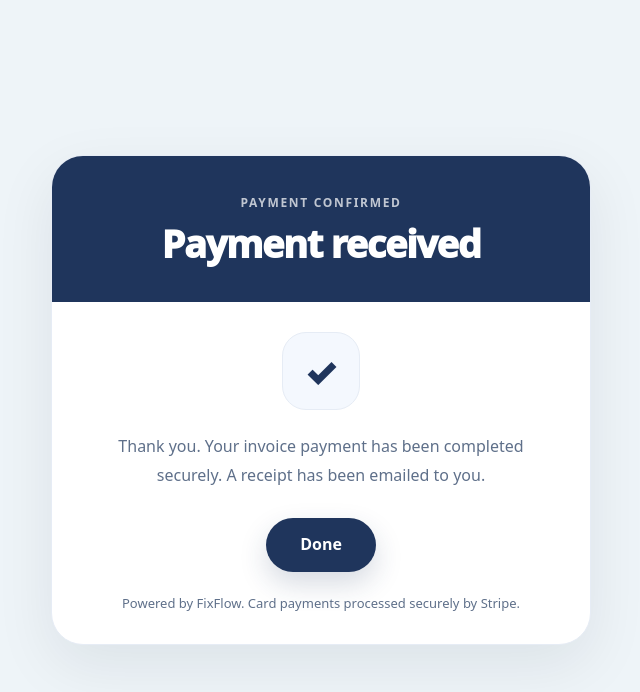
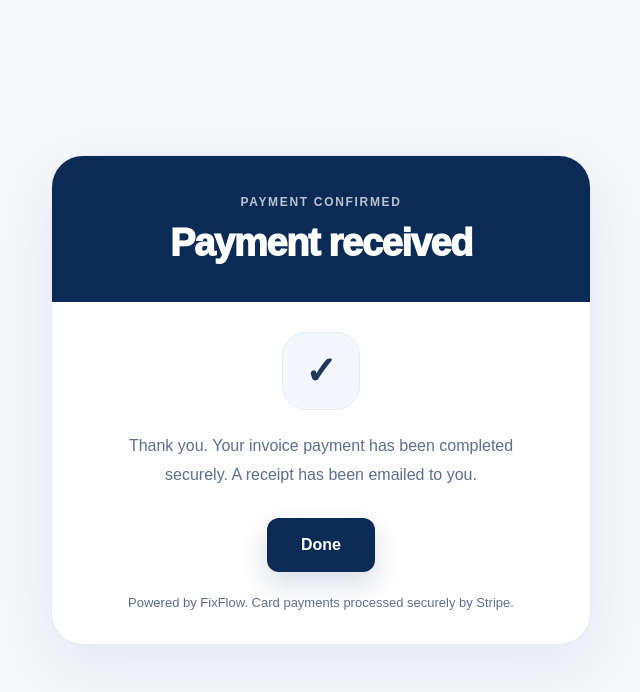
Before and after one commit to info284/fixflow, a Next.js app: page /pay/receipt in a window 1280 px wide. Shown: the top 692 px of the page, without its empty margins (319-959 px from the left). Built offline with nearby package versions, Linux system fonts and the light colour scheme.

Commit message:
Match payment page styling to email template

```diff
--- a/app/message/[id]/page.tsx
+++ b/app/message/[id]/page.tsx
@@ -368,7 +368,7 @@ const buttonStyle: React.CSSProperties = {
   padding: "0 18px",
   border: "none",
   borderRadius: 999,
-  background: "#1f355c",
+  background: "#0B2A55",
   color: "#ffffff",
   fontSize: 14,
   fontWeight: 800,
--- a/app/pay/[invoiceId]/PayInvoiceClient.tsx
+++ b/app/pay/[invoiceId]/PayInvoiceClient.tsx
@@ -82,12 +82,12 @@ return (
 <main
 style={{
 minHeight: "100vh",
-background: "#eef4f8",
+background: "#F6F8FC",
 display: "grid",
 placeItems: "center",
 padding: 20,
-fontFamily:
-  "system-ui, -apple-system, 'Segoe UI', Roboto, Arial, sans-serif",
+fontFamily: "Arial, sans-serif",
+
 }}
 >
 <div
@@ -106,7 +106,7 @@ boxShadow:
 
 <div
 style={{
-background: "#1F355C",
+background: "#0B2A55",
 padding: "34px 30px",
 textAlign: "center",
 }}
@@ -131,7 +131,7 @@ border: "1px solid rgba(255,255,255,0.14)",
 style={{
 color: "rgba(255,255,255,0.72)",
 fontSize: 12,
-fontWeight: 900,
+fontWeight: 700,
 letterSpacing: "0.14em",
 textTransform: "uppercase",
 marginBottom: 12,
@@ -190,7 +190,7 @@ borderBottom: "1px solid #E6ECF5",
 <div
 style={{
 fontSize: 11,
-fontWeight: 900,
+fontWeight: 700,
 color: "#5F708A",
 marginBottom: 8,
 textTransform: "uppercase",
@@ -266,14 +266,14 @@ disabled={loading || amount <= 0}
 style={{
 width: "100%",
 height: 58,
-borderRadius: 999,
+borderRadius: 12,
 border: "none",
 background:
 loading || amount <= 0
 ? "#94A3B8"
 : "#1F355C",
 color: "#FFFFFF",
-fontWeight: 900,
+fontWeight: 700,
 fontSize: 16,
 cursor:
 loading || amount <= 0
--- a/app/pay/cancel/page.tsx
+++ b/app/pay/cancel/page.tsx
@@ -91,7 +91,7 @@ onClick={() => router.back()}
 style={{
 height: 56,
 padding: "0 34px",
-borderRadius: 999,
+borderRadius: 12,
 border: "none",
 background: "#163A70",
 color: "#FFFFFF",
--- a/app/pay/receipt/page.tsx
+++ b/app/pay/receipt/page.tsx
@@ -14,9 +14,8 @@ function ReceiptInner() {
         display: "grid",
         placeItems: "center",
         padding: 20,
-        background: "#eef4f8",
-       fontFamily:
-  "system-ui, -apple-system, 'Segoe UI', Roboto, Arial, sans-serif",
+        background: "#F6F8FC",
+fontFamily: "Arial, sans-serif",
 
       }}
     >
@@ -33,7 +32,7 @@ function ReceiptInner() {
       >
         <div
           style={{
-            background: "#1F355C",
+           background: "#0B2A55",
             padding: "38px 30px",
           }}
         >
@@ -41,7 +40,7 @@ function ReceiptInner() {
             style={{
               color: "rgba(255,255,255,0.72)",
               fontSize: 12,
-              fontWeight: 900,
+              fontWeight: 700,
               letterSpacing: "0.14em",
               textTransform: "uppercase",
               marginBottom: 12,
@@ -116,7 +115,7 @@ function ReceiptInner() {
                 <div
                   style={{
                     fontSize: 11,
-                    fontWeight: 900,
+                    fontWeight: 700,
                     color: "#5F708A",
                     textTransform: "uppercase",
                     letterSpacing: "0.12em",
@@ -146,11 +145,11 @@ function ReceiptInner() {
             style={{
               height: 54,
               padding: "0 34px",
-              borderRadius: 999,
+              borderRadius: 12,
               border: "none",
-              background: "#1F355C",
+              background: "#0B2A55",
               color: "#FFFFFF",
-              fontWeight: 900,
+              fontWeight: 700,
               fontSize: 16,
               cursor: "pointer",
               boxShadow: "0 12px 28px rgba(31, 53, 92, 0.18)",
--- a/app/pay/success/page.tsx
+++ b/app/pay/success/page.tsx
@@ -13,9 +13,8 @@ function PaySuccessInner() {
         display: "grid",
         placeItems: "center",
         padding: 20,
-        background: "#eef4f8",
-fontFamily:
-  "system-ui, -apple-system, 'Segoe UI', Roboto, Arial, sans-serif",
+        background: "#F6F8FC",
+fontFamily: "Arial, sans-serif",
       }}
     >
       <div
@@ -31,7 +30,7 @@ fontFamily:
       >
         <div
           style={{
-            background: "#1F355C",
+            background: "#0B2A55",
             padding: "38px 30px",
           }}
         >
@@ -39,7 +38,7 @@ fontFamily:
             style={{
               color: "rgba(255,255,255,0.72)",
               fontSize: 12,
-              fontWeight: 900,
+              fontWeight: 700,
               letterSpacing: "0.14em",
               textTransform: "uppercase",
               marginBottom: 12,
@@ -99,11 +98,11 @@ fontFamily:
             style={{
               height: 54,
               padding: "0 34px",
-              borderRadius: 999,
+              borderRadius: 12,
               border: "none",
-              background: "#1F355C",
+             background: "#0B2A55",
               color: "#FFFFFF",
-              fontWeight: 900,
+              fontWeight: 700,
               fontSize: 16,
               cursor: "pointer",
               boxShadow: "0 12px 28px rgba(31, 53, 92, 0.18)",
```
